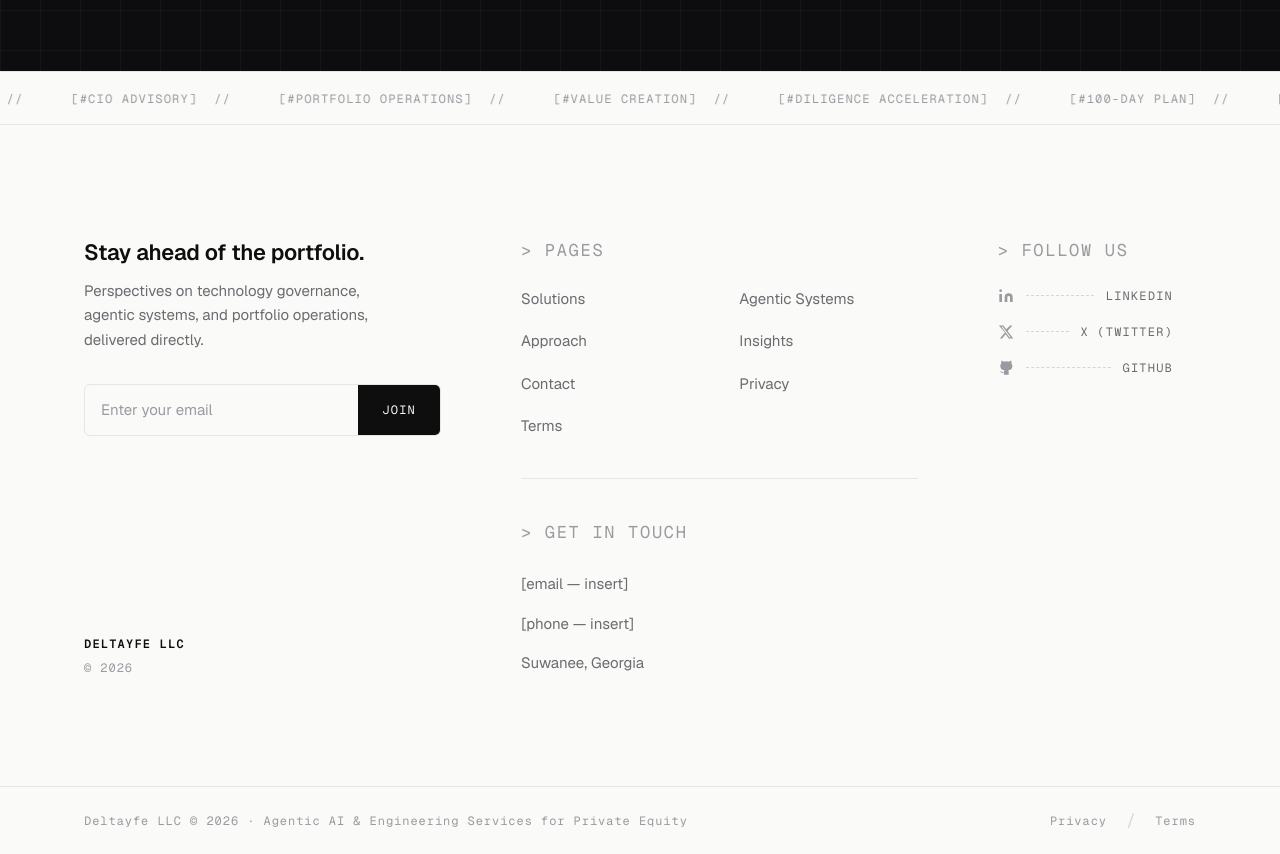
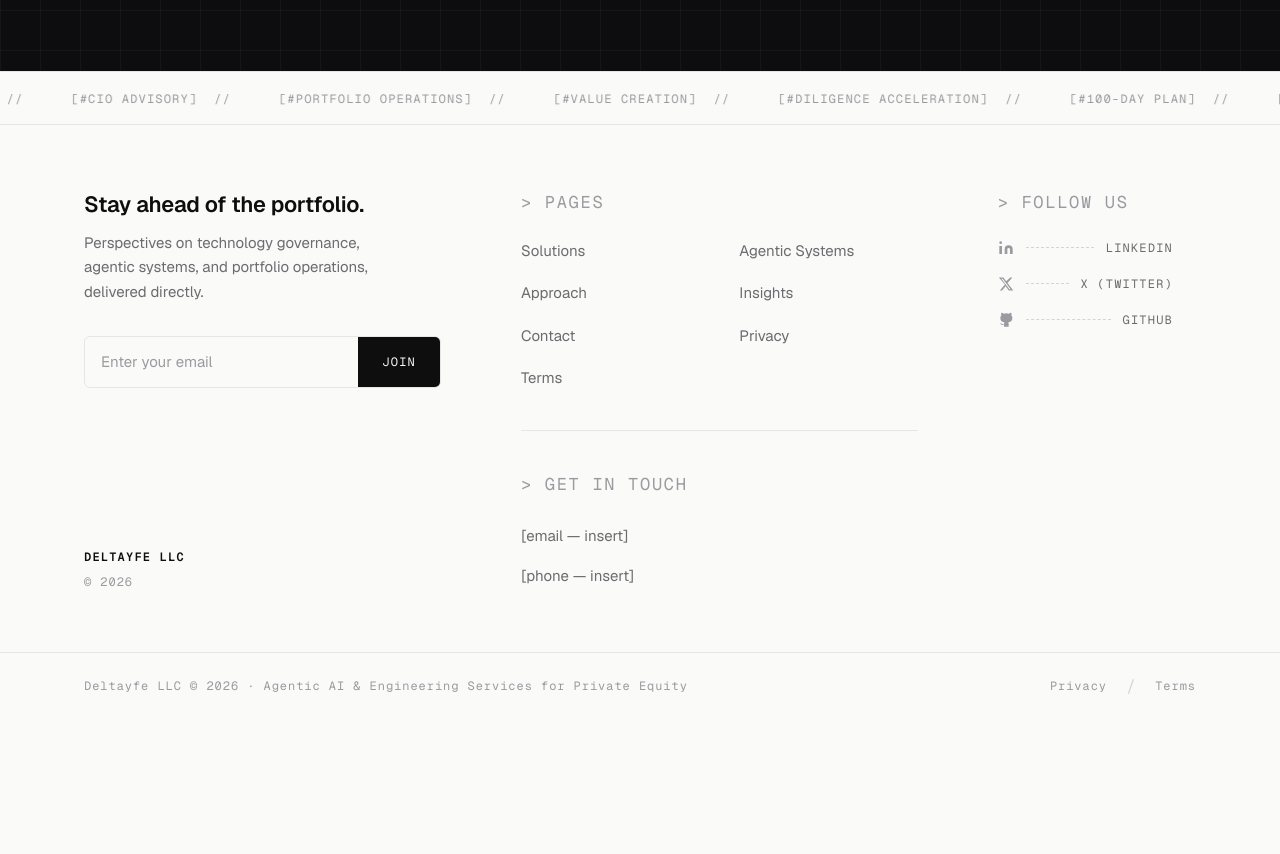
Before and after one commit to Suryaa-dsgn/firm_draft, a Next.js app: page / in a window 1280 px wide. Shown: the part 3320-4174 px from the top of the page. After the commit the page ends 4040 px from the top, so only its background shows below. Built offline with nearby package versions, Linux system fonts and the light colour scheme.

Commit message:
footer section modification

```diff
--- a/components/sections/Footer.tsx
+++ b/components/sections/Footer.tsx
@@ -75,7 +75,7 @@ export function Footer() {
 
       {/* Main content */}
       <div className="mx-auto max-w-content px-[clamp(20px,5vw,64px)]">
-        <div className="grid gap-10 py-12 lg:grid-cols-[1.8fr_2fr_1fr] lg:gap-20 lg:py-28">
+        <div className="grid gap-10 py-8 lg:grid-cols-[1.8fr_2fr_1fr] lg:gap-20 lg:py-16">
 
           {/* Col 1 — Newsletter + wordmark */}
           <div className="flex flex-col gap-10 lg:justify-between lg:gap-16">
@@ -161,7 +161,7 @@ export function Footer() {
                   </a>
                 </li>
                 <li className="text-small text-ink-muted">[phone — insert]</li>
-                <li className="text-small text-ink-muted">Suwanee, Georgia</li>
+                {/* <li className="text-small text-ink-muted">Suwanee, Georgia</li> */}
               </ul>
             </div>
           </div>
```
